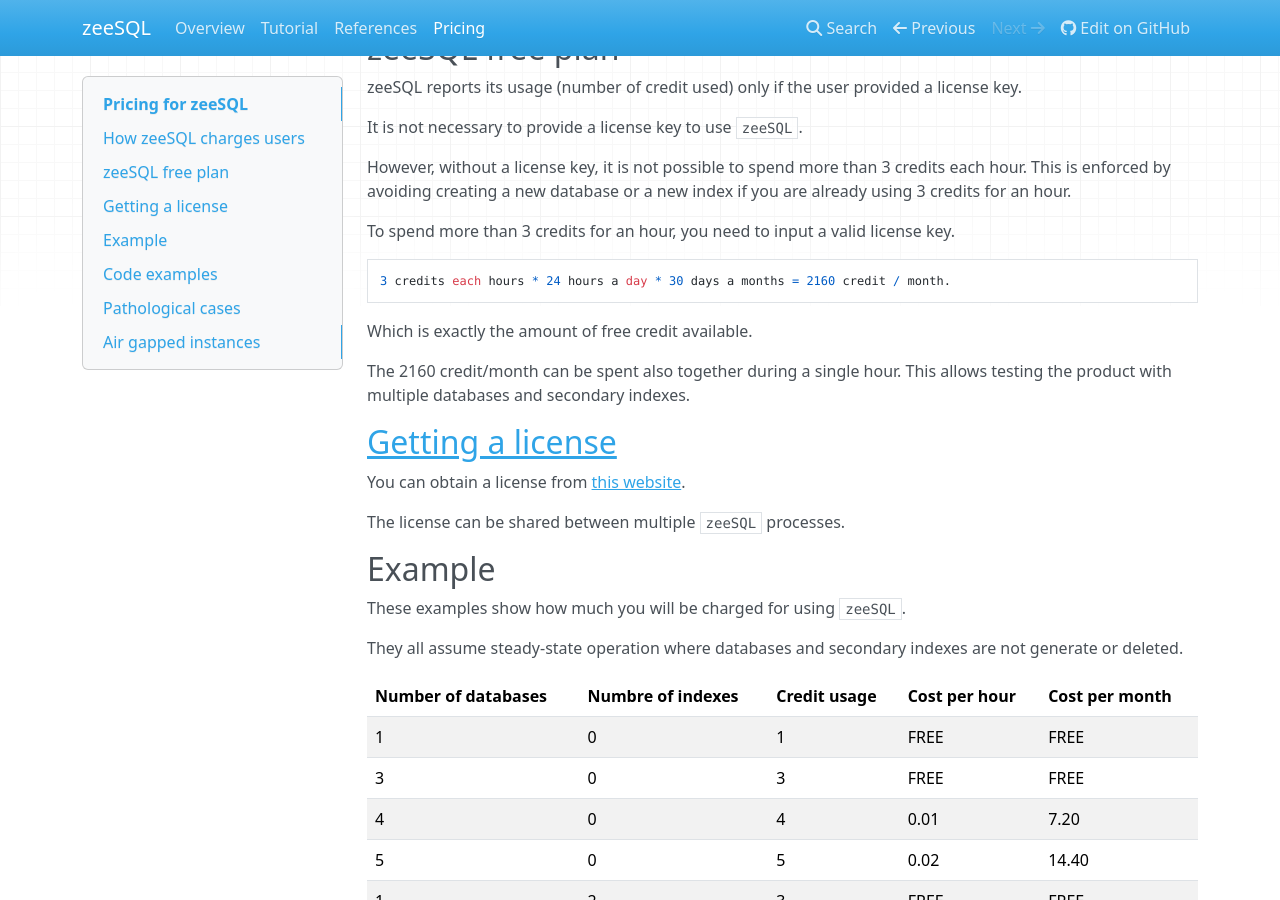
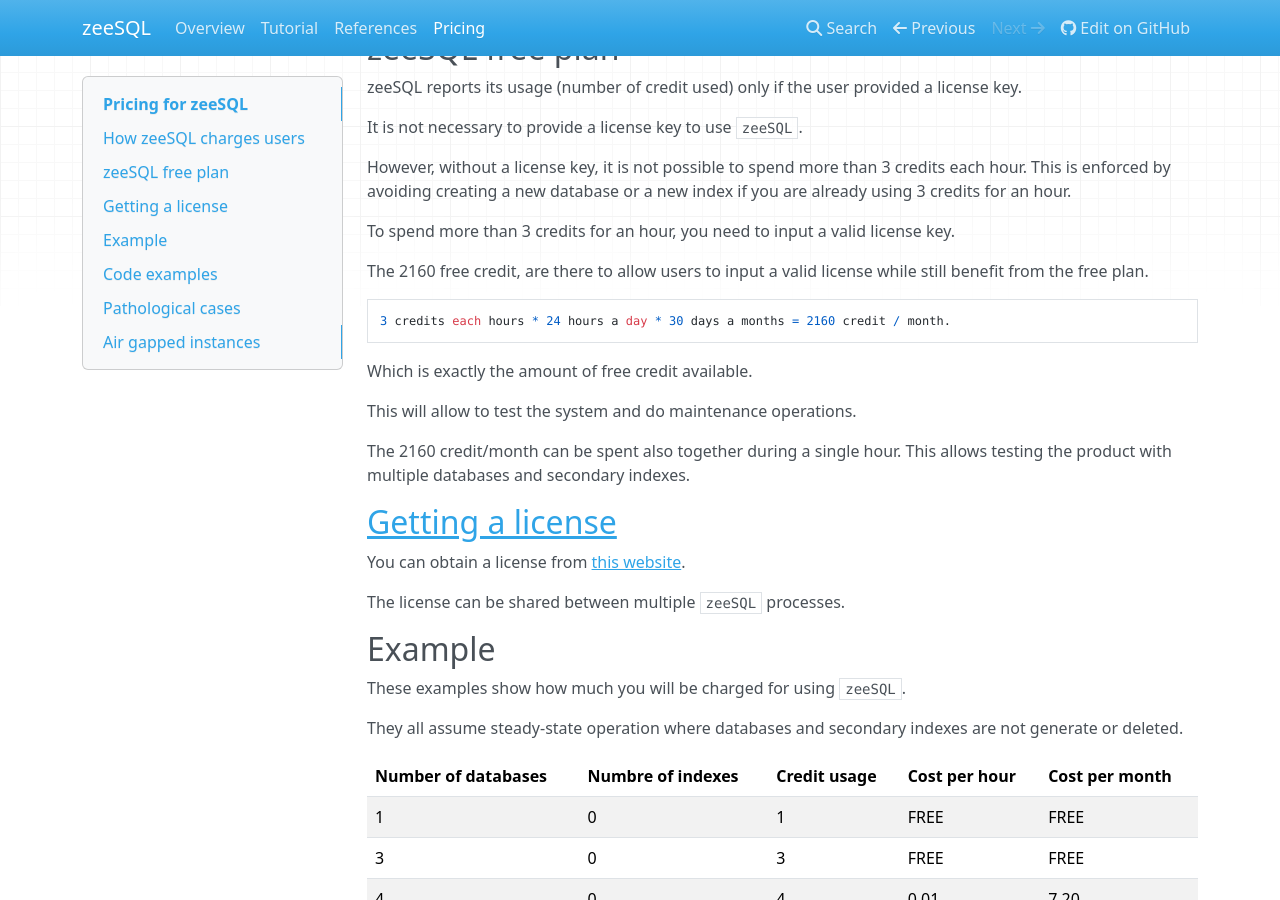
Before and after one commit to RedBeardLab/zeeSQL-doc, an MkDocs documentation site: the page built from docs/pricing.md, in a window 1280 px wide and 900 px high, scrolled down 600 px. Built offline with MkDocs 1.6.1, drawn with Linux system fonts in a browser that asks for light colours; nearby versions of some CDN libraries; old or Windows-style settings are respelled for this version of MkDocs.

Commit message:
explain better number of free credits

````diff
--- a/docs/pricing.md
+++ b/docs/pricing.md
@@ -33,11 +33,15 @@
 
 To spend more than 3 credits for an hour, you need to input a valid license key.
 
+The 2160 free credit, are there to allow users to input a valid license while still benefit from the free plan.
+
 ```
 3 credits each hours * 24 hours a day * 30 days a months = 2160 credit / month.
 ```
 
 Which is exactly the amount of free credit available.
+
+This will allow to test the system and do maintenance operations.
 
 The 2160 credit/month can be spent also together during a single hour.
 This allows testing the product with multiple databases and secondary indexes.
````
